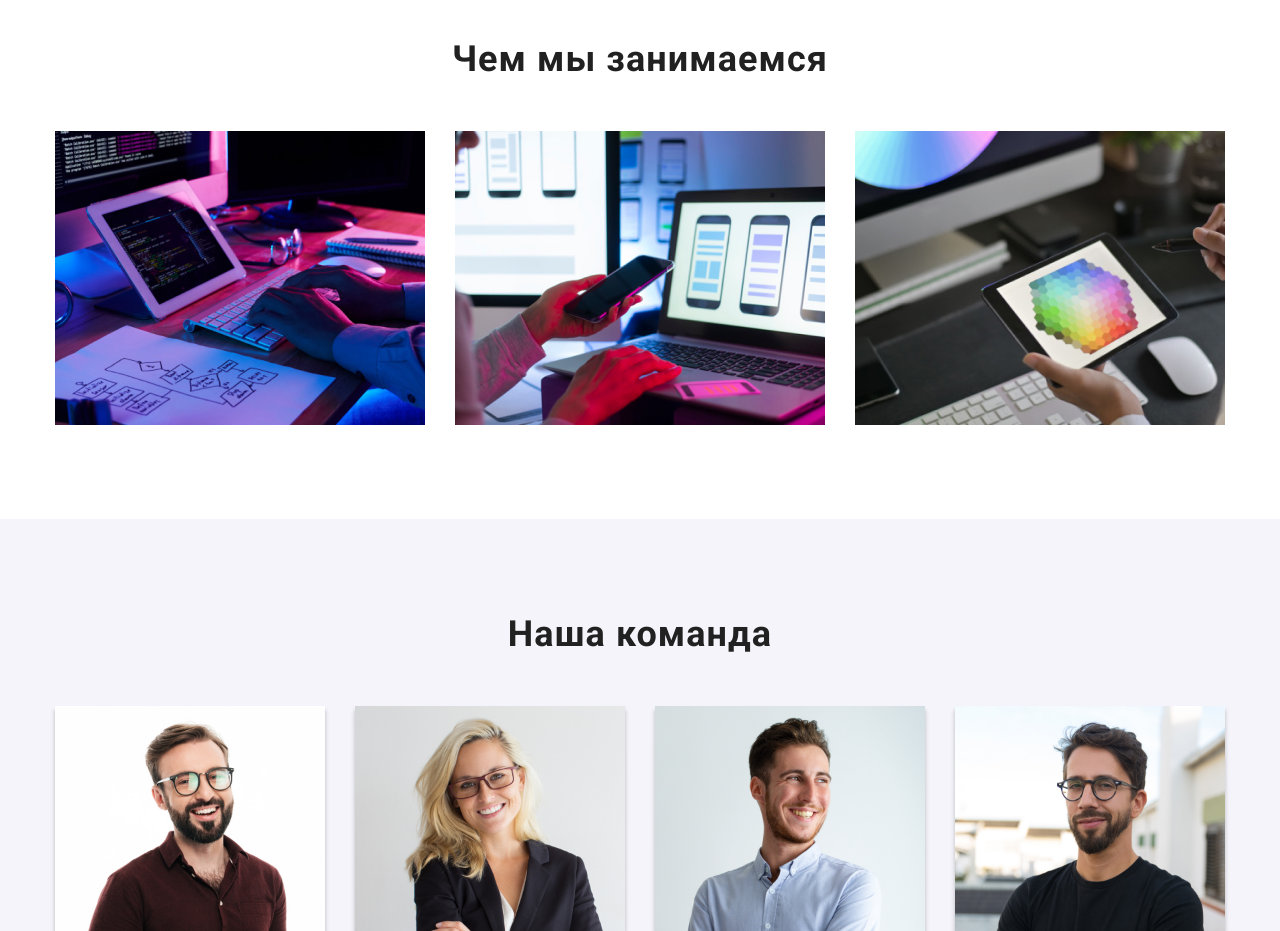
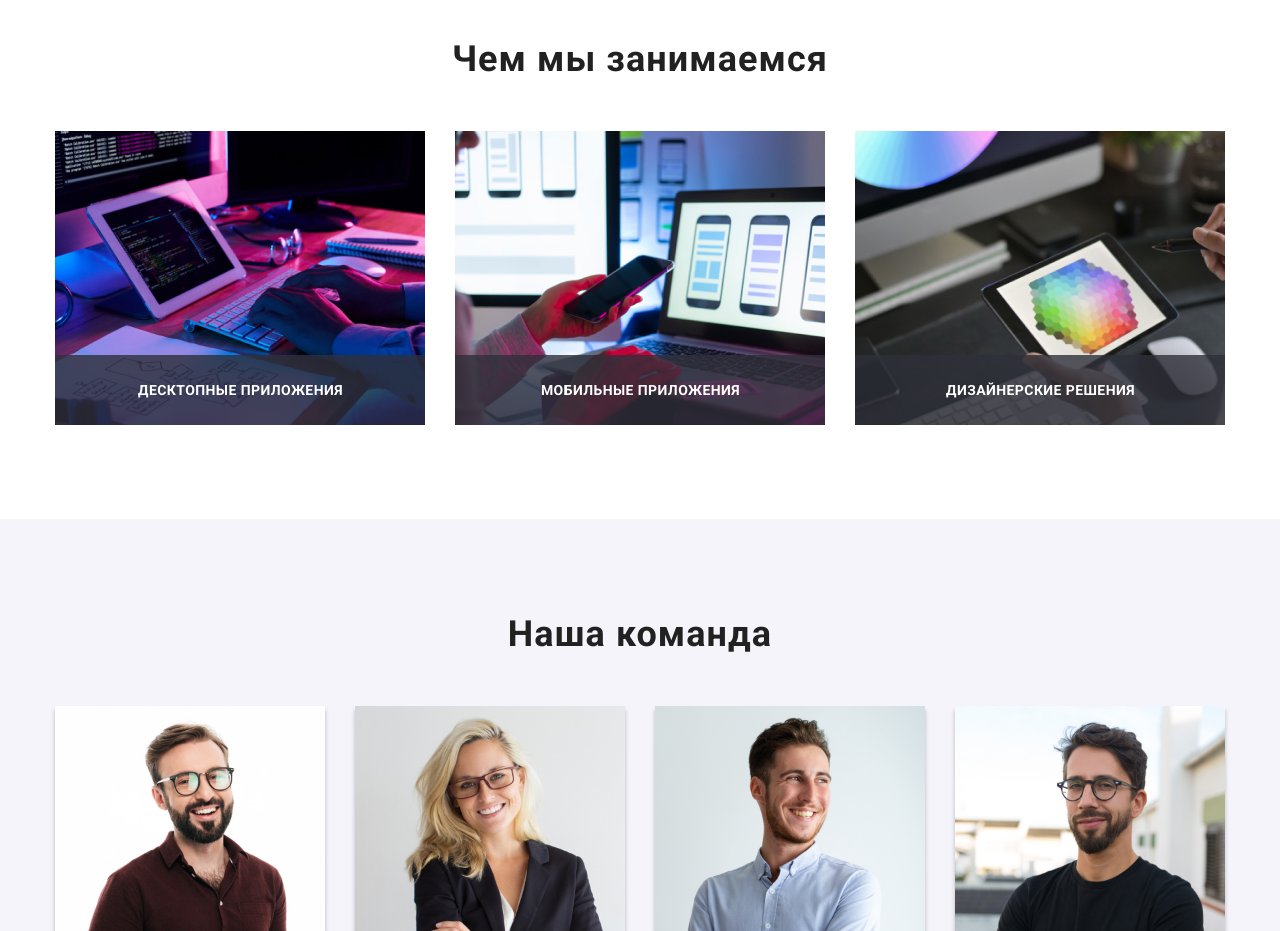
Before and after one commit to AnnaShliapkina/goit-markup-hw-05, a plain HTML site: page index.html in a window 1280 px wide. Shown: the part 1180-2111 px from the top of the page. Drawn offline with nearby package versions, Linux system fonts and the light colour scheme.

Commit message:
added textboxes

```diff
--- a/css/styles.css
+++ b/css/styles.css
@@ -10,6 +10,7 @@
   --primary-border-color: #eeeeee;
   --primary-white-color-10: rgba(255, 255, 255, 0.1);
   --primary-icon-color: #afb1b8;
+  --bgc-textbox: rgba(47, 48, 58, 0.8);
 }
 * {
   box-sizing: border-box;
@@ -150,14 +151,12 @@ img {
   color: var(--hover-button-color);
 }
 
-
 .icon-header {
   margin-right: 10px;
 
-    fill: currentColor;
+  fill: currentColor;
 
   transition: color 250ms cubic-bezier(0.4, 0, 0.2, 1);
-}
 }
 
 .icon-header:hover {
@@ -276,11 +275,36 @@ img {
 }
 
 .list-pictures {
+  position: relative;
   margin-left: 30px;
 }
 
 .list-pictures:first-child {
   margin-left: 0;
+}
+
+.text-box {
+  position: absolute;
+  bottom: 0;
+  left: 0;
+
+  width: 100%;
+  padding-left: 83px;
+  padding-top: 27px;
+  padding-bottom: 27px;
+  padding-right: 82px;
+
+  color: var(--primary-white-color);
+  background-color: var(--bgc-textbox);
+}
+
+.undertext {
+  font-weight: 700;
+  font-size: 14px;
+  line-height: 16px;
+  text-align: center;
+  letter-spacing: 0.03em;
+  text-transform: uppercase;
 }
 
 .community {
@@ -318,7 +342,6 @@ img {
 .social-icon-community {
   fill: var(--primary-icon-color);
   transition: fill 250ms cubic-bezier(0.4, 0, 0.2, 1);
-
 }
 
 .community-link {
@@ -329,8 +352,7 @@ img {
   width: 100%;
   height: 100%;
 
-   transition: background-color 250ms cubic-bezier(0.4, 0, 0.2, 1);
-
+  transition: background-color 250ms cubic-bezier(0.4, 0, 0.2, 1);
 }
 
 .community-link:hover .social-icon-community,
@@ -342,7 +364,6 @@ img {
 .community-link:focus {
   background-color: var(--hover-button-color);
 }
-
 
 /* Бар Студио */
 .section {
@@ -413,7 +434,7 @@ img {
   border: 1px solid var(--primary-icon-color);
   border-radius: 4px;
 
-  transition: border-color 250ms cubic-bezier(0.4,0,0.2,1);
+  transition: border-color 250ms cubic-bezier(0.4, 0, 0.2, 1);
 }
 
 .client-link:hover,
@@ -427,7 +448,6 @@ img {
   margin-right: 30px;
   width: 170px;
   height: 92px;
-
 }
 
 .client:last-child {
@@ -437,7 +457,7 @@ img {
 .icon-client {
   /* margin: 16px 32px; */
   fill: var(--primary-icon-color);
-  transition: fill 250ms cubic-bezier(0.4,0,0.2,1);
+  transition: fill 250ms cubic-bezier(0.4, 0, 0.2, 1);
 }
 
 .client-link:hover .icon-client,
@@ -477,9 +497,9 @@ img {
   letter-spacing: 0.03em;
   text-align: center;
   border: none;
-  transition: background-color 250ms cubic-bezier(0.4,0,0.2,1);
-  transition: color 250ms cubic-bezier(0.4,0,0.2,1);
-  transition: box-shadow 250ms cubic-bezier(0.4,0,0.2,1);
+  transition: background-color 250ms cubic-bezier(0.4, 0, 0.2, 1);
+  transition: color 250ms cubic-bezier(0.4, 0, 0.2, 1);
+  transition: box-shadow 250ms cubic-bezier(0.4, 0, 0.2, 1);
 }
 
 .buttons .button:hover,
@@ -514,7 +534,7 @@ img {
 
 .sample-link {
   display: block;
-  transition: box-shadow 250ms cubic-bezier(0.4,0,0.2,1);
+  transition: box-shadow 250ms cubic-bezier(0.4, 0, 0.2, 1);
 }
 
 .sample-link:hover,
@@ -583,7 +603,7 @@ img {
   line-height: 1.7;
   letter-spacing: 0.03em;
   text-decoration: none;
-  transition: color 250ms cubic-bezier(0.4,0,0.2,1);
+  transition: color 250ms cubic-bezier(0.4, 0, 0.2, 1);
 }
 
 .footer-item {
@@ -604,7 +624,7 @@ img {
   letter-spacing: 0.03em;
   text-decoration: none;
 
-  transition: color 250ms cubic-bezier(0.4,0,0.2,1);
+  transition: color 250ms cubic-bezier(0.4, 0, 0.2, 1);
 }
 .address:hover,
 .address:focus .footer-link:focus,
@@ -646,7 +666,6 @@ img {
   fill: var(--primary-white-color);
 }
 
-
 .social-container {
   margin-left: 70px;
 }
--- a/index.html
+++ b/index.html
@@ -114,12 +114,22 @@
         <ul class="about-pictures">
           <li class="list-pictures">
             <img src="images/box1.jpg" alt="работа с алгоритмами и структурой  данных" width="370" />
+            <div class="text-box">
+              <p class="undertext">десктопные приложения</p>
+            </div>
           </li>
           <li class="list-pictures">
-            <img src="images/box2.jpg" alt="разработка мобильных приложений" width="370" />
+            <img class="picture" src="images/box2.jpg" alt="разработка мобильных приложений" width="370" />
+            <div class="text-box">
+              <p class="undertext">мобильные приложения</p>
+            </div>
           </li>
           <li class="list-pictures">
-            <img src="images/box3.jpg" alt="веб-дизайн" width="370" />
+            <img class="picture" src="images/box3.jpg" alt="веб-дизайн" width="370" />
+            <div class="text-box">
+              <p class="undertext">дизайнерские решения</p>
+            </div>
+
           </li>
         </ul>
       </div>
```
